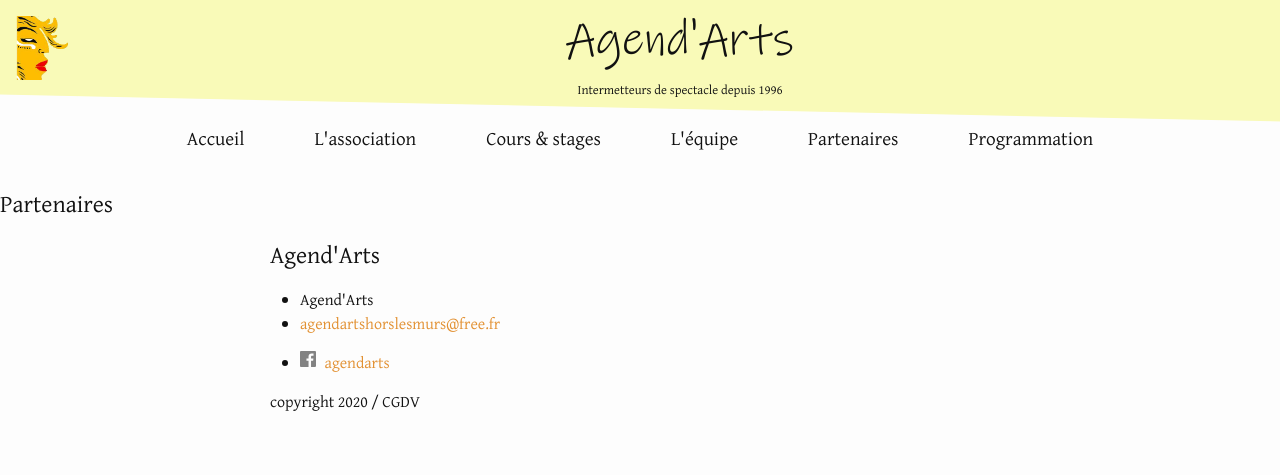
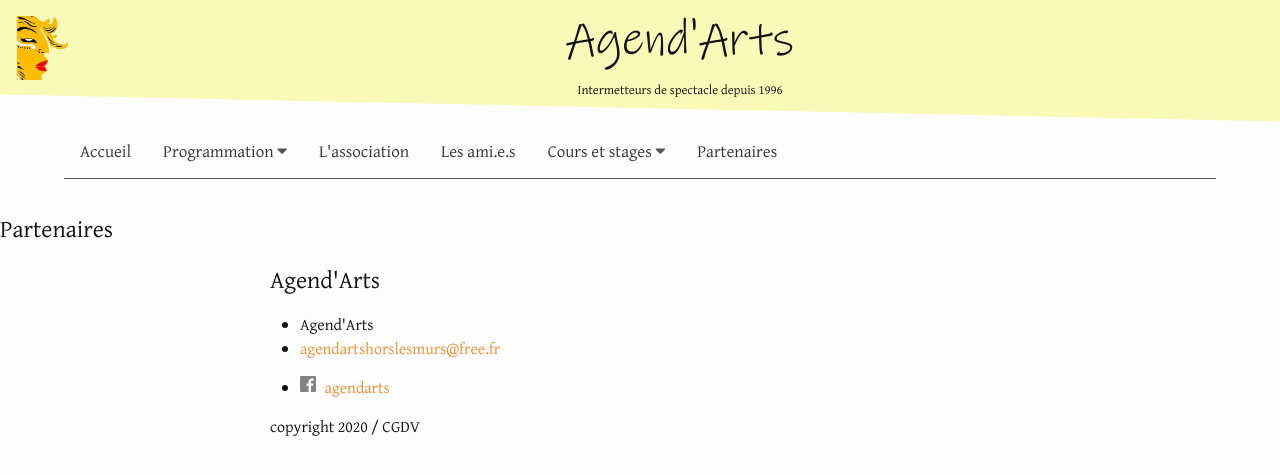
Before and after one commit to SeedAction/seedaction.github.io, a Jekyll site: the page built from partenaires.md, in a window 1280 px wide. Shown: the top 475 px of the page. Built offline with Jekyll 4.4.1, drawn with Linux system fonts in a browser that asks for light colours.

Commit message:
changed menu (markup, order, styling)

```diff
--- a/_includes/head.html
+++ b/_includes/head.html
@@ -4,6 +4,7 @@
   <meta name="viewport" content="width=device-width, initial-scale=1">
   {%- seo -%}
   <link rel="stylesheet" href="{{ "/assets/main.css" | relative_url }}">
+  <link rel="stylesheet" href="https://cdnjs.cloudflare.com/ajax/libs/font-awesome/4.7.0/css/font-awesome.min.css">
   {%- feed_meta -%}
   {%- if jekyll.environment == 'production' and site.google_analytics -%}
     {%- include google-analytics.html -%}
--- a/_includes/header.html
+++ b/_includes/header.html
@@ -18,13 +18,20 @@
       </label>
 
       <div class="trigger">
-        <a class="page-link" href="/">Accueil</a>
+        <!-- <a class="page-link" href="/">Accueil</a>
         {%- for path in page_paths -%}
           {%- assign my_page = site.pages | where: "path", path | first -%}
           {%- if my_page.title -%}
           <a class="page-link" href="{{ my_page.url | relative_url }}">{{ my_page.title | escape }}</a>
           {%- endif -%}
-        {%- endfor -%}
+        {%- endfor -%} -->
+
+        <!-- {%- for item in site.data.main-menu.menu -%}
+          <a class="page-link" href="{{ item.url | relative_url }}">{{ item.title | escape }}</a>
+        {%- endfor -%} -->
+
+        {% include nav.html nav=site.data.main-menu.nav %}
+
       </div>
     </nav>
   {%- endif -%}
--- /dev/null
+++ b/_includes/headeralt.html
@@ -0,0 +1,9 @@
+<header class="site-header" role="banner">
+  {%- assign default_paths = site.pages | map: "path" -%}
+  {%- assign page_paths = site.header_pages | default: default_paths -%}
+  <a class="site-logo" href="{{ "/" | relative_url }}"><img src="/assets/img/logo.png" alt="logo"></a>
+  <a class="site-title" rel="author" href="{{ "/" | relative_url }}">{{ site.title | escape }}</a>
+  <span class="site-kicker">{{ site.kicker | escape }}</span>
+
+  {% include nav.html nav=site.data.main-menu.nav %}
+</header>
--- /dev/null
+++ b/_includes/nav.html
@@ -0,0 +1,19 @@
+<div class="topnav" id="myTopnav">
+  {%- for item in include.nav -%}
+    {%- if item.top -%}
+      <div class="dropdown">
+        <button class="dropbtn"> {{ item.title }}
+          <i class="fa fa-caret-down"></i>
+        </button>
+        <div class="dropdown-content">
+          {%- for sub in item.subnav -%}
+            <a href="{{ sub.url }}">{{ sub.title }}</a>
+          {%- endfor -%}
+        </div>
+      </div>
+    {%- else -%}
+      <a href="{{ item.url }}">{{ item.title }}</a>
+    {%- endif -%}
+  {%- endfor -%}
+  <a href="javascript:void(0);" style="font-size:15px;" class="icon" onclick="myFunction()">&#9776;</a>
+</div>
--- a/_layouts/default.html
+++ b/_layouts/default.html
@@ -4,13 +4,23 @@
   {%- include head.html -%}
 
   <body>
-    {%- include header.html -%}
+    {%- include headeralt.html -%}
 
     <main class="page-content" aria-label="Content">
         {{ content }}
     </main>
 
     {%- include footer.html -%}
+    <script>
+      function myFunction() {
+        var x = document.getElementById("myTopnav");
+        if (x.className === "topnav") {
+          x.className += " responsive";
+        } else {
+          x.className = "topnav";
+        }
+      }
+      </script>
   </body>
 
 </html>
--- a/_sass/elementaire/_layout.scss
+++ b/_sass/elementaire/_layout.scss
@@ -6,7 +6,6 @@
   display: grid;
   grid-template-columns: 5em 1fr;
   grid-template-rows: 5em 2em 1auto;
-  //gap: 1px 1px;
   grid-template-areas:
     "logo title"
     ". kicker"
@@ -71,98 +70,229 @@
   margin-bottom: 2em;
 }
 
-.site-nav {
+// .site-nav {
+//   grid-area: menu;
+//   place-self: center;
+
+//   .nav-trigger {
+//     display: none;
+//   }
+
+//   .menu-icon {
+//     display: none;
+//   }
+
+//   .menu-text {
+//     display: none;
+//   }
+
+//   .trigger {
+//     place-self: center;
+//   }
+
+//   .page-link {
+//     color: $text-color;
+//     font-size: 1.2em;
+//     line-height: $base-line-height;
+
+//     // Gaps between nav items, but not on the last one
+//     &:not(:last-child) {
+//       margin-right: 40px;
+//     }
+//   }
+
+//   .sub-link {
+//     display: none;
+//   }
+
+//   .top-link:hover ~ .sub-link {
+//     display: block;
+//     position: relative;
+//     top: 2em;
+//     left: -4em;
+//     &::before {
+//       content: "\A";
+//       white-space: pre;
+//     }
+//   }
+
+//   @include media-query($on-small-screen) {
+//     background-color: $background-alt-color;
+//     text-align: center;
+//     width: 8em;
+
+//     label[for="nav-trigger"] {
+//       display: block;
+//       place-self: center;
+//       width: 8em;
+//       height: 36px;
+//       text-align: center;
+//       z-index: 2;
+//       cursor: pointer;
+//     }
+
+//     .menu-text {
+//       display: block;
+//       float: left;
+//       width: 3.25em;
+//       height: 26px;
+//       padding-right:.75em;
+//       padding-top: 5px;
+//       text-transform: uppercase;
+//     }
+
+//     .menu-icon {
+//       display: block;
+//       float: left;
+//       width: 3.25em;
+//       height: 26px;
+//       padding-left:.75em;
+//       line-height: 0;
+//       padding-top: 10px;
+//       text-align: center;
+
+//       > svg {
+//         fill: $grey-color-dark;
+//       }
+//     }
+
+//     input ~ .trigger {
+//       display: none;
+//     }
+
+//     input:checked ~ .trigger {
+//       display: block;
+//       width: 22em;
+//       transform: translateX(-7em);
+//       padding-bottom: 5px;
+//       text-align: left;
+//       background: $background-alt-color;
+//     }
+
+//     .page-link {
+//       display: block;
+//       padding: 5px 10px;
+
+//       &:not(:last-child) {
+//         margin-right: 0;
+//       }
+//       margin-left: 3.5em;
+//     }
+
+//     .sub-link {
+//       margin-left: 5em;
+//       font-size: 1em;
+//     }
+//   }
+// }
+
+
+/**
+ * Navbar
+ */
+
+ .topnav {
+  overflow: hidden;
+  width: 90%;
+  margin: auto;
   grid-area: menu;
-  place-self: center;
+  border-bottom: solid 1px #555;
+}
 
-  .nav-trigger {
+.topnav a {
+  float: left;
+  display: block;
+  color: #333;
+  text-align: center;
+  padding: 14px 16px;
+  text-decoration: none;
+  font-size: 17px;
+}
+
+.topnav .icon {
   display: none;
 }
 
-  .menu-icon {
+.dropdown {
+  float: left;
+  overflow: hidden;
+}
+
+.dropdown .dropbtn {
+  font-size: 17px;
+  border: none;
+  outline: none;
+  color: #333;
+  padding: 14px 16px;
+  background-color: inherit;
+  font-family: inherit;
+  margin: 0;
+}
+
+.fa-caret-down {
+  color: #555;
+}
+
+.dropdown-content {
+  display: none;
+  position: absolute;
+  background-color: #f9f9f9;
+  min-width: 160px;
+  box-shadow: 0px 8px 16px 0px rgba(0,0,0,0.2);
+  z-index: 1;
+}
+
+.dropdown-content a {
+  float: none;
+  color: black;
+  padding: 12px 16px;
+  text-decoration: none;
+  display: block;
+  text-align: left;
+}
+
+.topnav a:hover, .dropdown:hover .dropbtn {
+  background-color: #555;
+  color: white;
+}
+
+.dropdown-content a:hover {
+  background-color: #ddd;
+  color: black;
+}
+
+.dropdown:hover .dropdown-content {
+  display: block;
+}
+
+@media screen and (max-width: 820px) {
+  .topnav a:not(:first-child), .dropdown .dropbtn {
     display: none;
   }
-
-  .menu-text {
-    display: none;
-  }
-
-  .trigger {
-    place-self: center;
-  }
-
-  .page-link {
-    color: $text-color;
-    font-size: 1.2em;
-    line-height: $base-line-height;
-
-    // Gaps between nav items, but not on the last one
-    &:not(:last-child) {
-      margin-right: 70px;
+  .topnav a.icon {
+    float: right;
+    display: block;
   }
 }
 
-  @include media-query($on-small-screen) {
-    background-color: $background-alt-color;
-    text-align: center;
-    width: 8em;
-
-    label[for="nav-trigger"] {
+@media screen and (max-width: 820px) {
+  .topnav.responsive {position: relative;}
+  .topnav.responsive .icon {
+    position: absolute;
+    right: 0;
+    top: 0;
+  }
+  .topnav.responsive a {
+    float: none;
     display: block;
-      place-self: center;
-      width: 8em;
-      height: 36px;
-      text-align: center;
-      z-index: 2;
-      cursor: pointer;
+    text-align: left;
   }
-
-    .menu-text {
+  .topnav.responsive .dropdown {float: none;}
+  .topnav.responsive .dropdown-content {position: relative;}
+  .topnav.responsive .dropdown .dropbtn {
     display: block;
-      float: left;
-      width: 3.25em;
-      height: 26px;
-      padding-right:.75em;
-      padding-top: 5px;
-      text-transform: uppercase;
-    }
-
-    .menu-icon {
-      display: block;
-      float: left;
-      width: 3.25em;
-      height: 26px;
-      padding-left:.75em;
-      line-height: 0;
-      padding-top: 10px;
-      text-align: center;
-
-      > svg {
-        fill: $grey-color-dark;
-      }
-    }
-
-    input ~ .trigger {
-      display: none;
-    }
-
-    input:checked ~ .trigger {
-      display: block;
-      width: 22em;
-      transform: translateX(-7em);
-      padding-bottom: 5px;
-      background: $background-alt-color;
-    }
-
-    .page-link {
-      display: block;
-      padding: 5px 10px;
-
-      &:not(:last-child) {
-        margin-right: 0;
-      }
-      margin-left: 10px;
-    }
+    width: 100%;
+    text-align: left;
   }
 }
 
@@ -208,7 +338,6 @@
     font-weight: bold;
     line-height: 1.2em;
     text-shadow: 1px 1px 1px #000;
-    //text-align: center;
     padding: 0 .5em;
     position: absolute;
     top: 50%;
@@ -236,7 +365,6 @@
 
   &__arrow {
     color: #fff;
-    //background-color: rgb(39, 39, 39);
     font-family: gentium_basicbold;
     font-size: 30px;
     font-weight: bold;
```
Also changed, not shown: _data/main-menu.yml (added, +38 -0 lines). Lines whose indentation alone changed are shown as unchanged.
